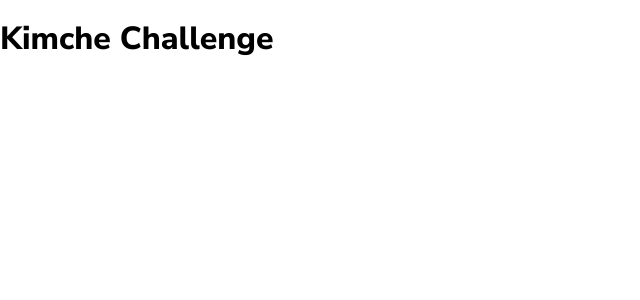
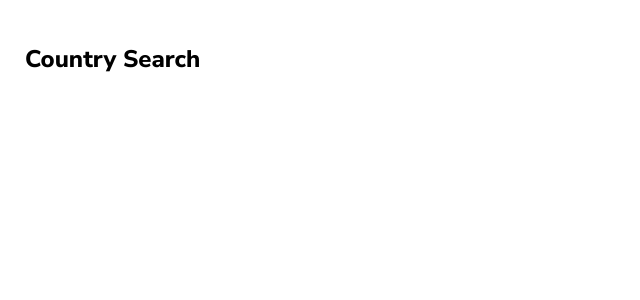
Before and after one commit to YoimelDev/kimche-challenge, a React (Vite) app: page / in a window 1280 px wide. Shown: the top 300 px of the page, without its empty margins (0-640 px from the left). Built offline with nearby package versions, Linux system fonts and the light colour scheme.

Commit message:
add Header to App and add styles for Header

```diff
--- a/package.json
+++ b/package.json
@@ -9,6 +9,8 @@
   },
   "dependencies": {
     "@apollo/client": "^3.6.2",
+    "@emotion/react": "^11.9.0",
+    "@emotion/styled": "^11.8.1",
     "graphql": "^16.5.0",
     "normalize.css": "^8.0.1",
     "react": "^18.0.0",
--- a/src/App.jsx
+++ b/src/App.jsx
@@ -1,7 +1,9 @@
+import { Header } from "./components/Header"
+
 function App() {
   return (
     <>
-      <h1>Kimche Challenge</h1>
+      <Header />
     </>
   )
 }
--- a/src/components/Header.jsx
+++ b/src/components/Header.jsx
@@ -1,14 +1,24 @@
+import styled from "@emotion/styled"
 
-import styled from "@emotion/styled";
+const HeaderStyled = styled.header`
+    background-color: #fafafa;
+`
 
-const HeaderStyled = styled(Header)`
-    background-color: #fafafa;
+const Title = styled.h1`
+    display: flex;
+    align-items: center;
+    height: 15vh;
+    margin: 0;
+    padding: 0 1.5625rem;
+    background-color: #fff;
+    font-size: 1.5rem;
+    font-weight: 800;
 `
 
 export const Header = () => {
     return (
         <HeaderStyled>
-            <h1>Kimche Challenge</h1>
+            <Title>Country Search</Title>
         </HeaderStyled>
     )
 }
```
Also changed, not shown: 1 other file (tests, documents, lock files or other folders).
